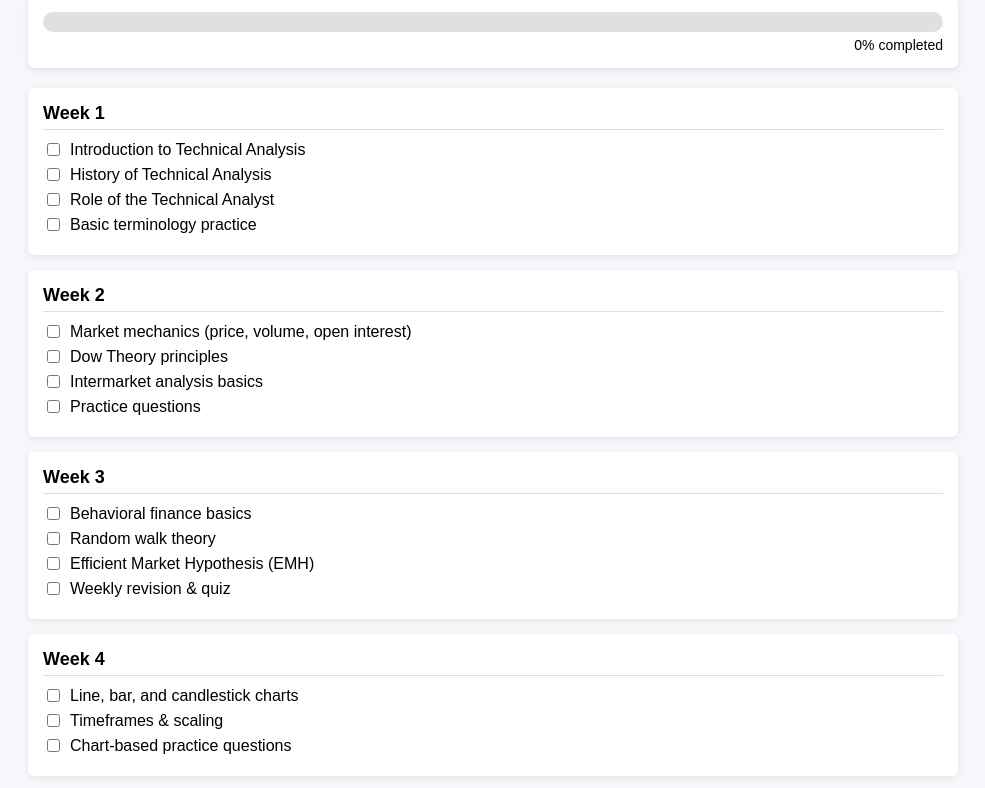
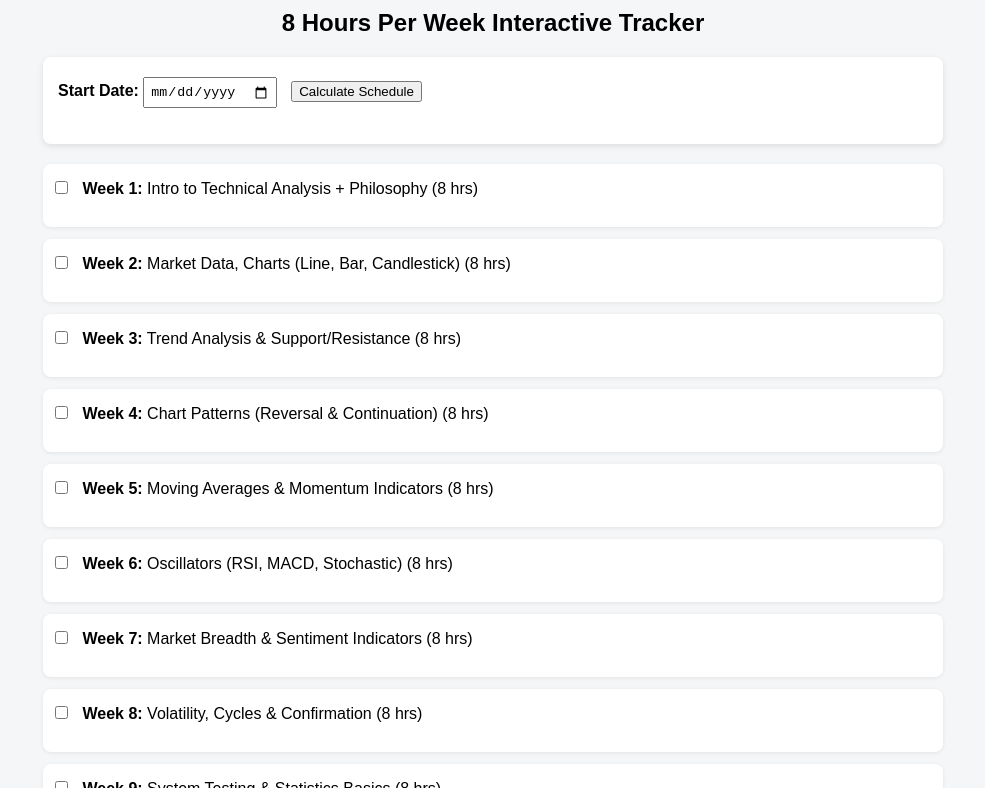
Before and after one commit to SimIceman/CMT-Study, a plain HTML site: page index.html in a window 1280 px wide. Shown: the part 91-879 px from the top of the page, without its empty margins (147-1132 px from the left). Drawn offline with Linux system fonts and the light colour scheme.

Commit message:
Update index.html

```diff
--- a/index.html
+++ b/index.html
@@ -2,263 +2,136 @@
 <html lang="en">
 <head>
   <meta charset="UTF-8" />
-  <title>CMT Level I – Study Progress Tracker</title>
+  <meta name="viewport" content="width=device-width, initial-scale=1.0" />
+  <title>CMT Level 1 – Interactive Study Tracker</title>
   <style>
     body {
       font-family: Arial, sans-serif;
-      background: #f5f7fa;
-      margin: 0;
+      background: #f4f6f8;
       padding: 20px;
+      max-width: 900px;
+      margin: auto;
     }
-
-    h1 {
+    h1, h2 {
       text-align: center;
-      margin-bottom: 10px;
     }
-
-    .progress-container {
-      max-width: 900px;
-      margin: 0 auto 20px auto;
+    .controls {
       background: #ffffff;
       padding: 15px;
-      border-radius: 6px;
+      border-radius: 8px;
+      margin-bottom: 20px;
       box-shadow: 0 2px 6px rgba(0,0,0,0.1);
     }
-
-    .progress-bar {
-      height: 20px;
-      background: #e0e0e0;
-      border-radius: 10px;
-      overflow: hidden;
+    label {
+      font-weight: bold;
     }
-
-    .progress-fill {
-      height: 100%;
-      width: 0%;
-      background: #4caf50;
-      transition: width 0.3s ease;
+    input {
+      margin: 5px 10px 5px 0;
+      padding: 5px;
     }
-
-    .progress-text {
-      text-align: right;
-      font-size: 14px;
-      margin-top: 5px;
+    .week {
+      background: #ffffff;
+      margin-bottom: 12px;
+      padding: 12px;
+      border-radius: 8px;
+      box-shadow: 0 1px 4px rgba(0,0,0,0.08);
     }
-
-    .week {
-      max-width: 900px;
-      margin: 15px auto;
+    .week.completed {
+      background: #d4edda;
+    }
+    .progress {
+      margin-top: 20px;
       background: #ffffff;
       padding: 15px;
-      border-radius: 6px;
-      box-shadow: 0 2px 6px rgba(0,0,0,0.08);
-    }
-
-    .week h2 {
-      margin: 0 0 10px 0;
-      font-size: 18px;
-      border-bottom: 1px solid #ddd;
-      padding-bottom: 5px;
-    }
-
-    .task {
-      display: flex;
-      align-items: center;
-      margin: 6px 0;
-    }
-
-    .task input {
-      margin-right: 10px;
-    }
-
-    .task label {
-      cursor: pointer;
-    }
-
-    footer {
-      text-align: center;
-      font-size: 12px;
-      margin-top: 20px;
-      color: #666;
+      border-radius: 8px;
+      box-shadow: 0 2px 6px rgba(0,0,0,0.1);
     }
   </style>
 </head>
 <body>
 
-<h1>CMT Level I – 16 Week Study Tracker (8 hrs/week)</h1>
+<h1>CMT Level 1 – Study Planner</h1>
+<h2>8 Hours Per Week Interactive Tracker</h2>
 
-<div class="progress-container">
-  <div class="progress-bar">
-    <div class="progress-fill" id="progressFill"></div>
-  </div>
-  <div class="progress-text" id="progressText">0% completed</div>
+<div class="controls">
+  <label>Start Date:</label>
+  <input type="date" id="startDate" />
+  <button onclick="calculateDates()">Calculate Schedule</button>
+  <p id="endDate"></p>
+  <p id="timeRemaining"></p>
 </div>
 
-<div id="weeksContainer"></div>
+<div id="weeks"></div>
 
-<footer>
-  Progress is saved automatically in your browser.
-</footer>
+<div class="progress">
+  <h3>Progress</h3>
+  <p id="progressText">0 / 12 weeks completed</p>
+</div>
 
 <script>
-  const schedule = [
-    { week: "Week 1", tasks: [
-      "Introduction to Technical Analysis",
-      "History of Technical Analysis",
-      "Role of the Technical Analyst",
-      "Basic terminology practice"
-    ]},
-    { week: "Week 2", tasks: [
-      "Market mechanics (price, volume, open interest)",
-      "Dow Theory principles",
-      "Intermarket analysis basics",
-      "Practice questions"
-    ]},
-    { week: "Week 3", tasks: [
-      "Behavioral finance basics",
-      "Random walk theory",
-      "Efficient Market Hypothesis (EMH)",
-      "Weekly revision & quiz"
-    ]},
-    { week: "Week 4", tasks: [
-      "Line, bar, and candlestick charts",
-      "Timeframes & scaling",
-      "Chart-based practice questions"
-    ]},
-    { week: "Week 5", tasks: [
-      "Trend concepts",
-      "Support & resistance",
-      "Breakouts & confirmations",
-      "Practice questions"
-    ]},
-    { week: "Week 6", tasks: [
-      "Moving averages (SMA, EMA, WMA)",
-      "Trend-following logic",
-      "Revision & mixed questions"
-    ]},
-    { week: "Week 7", tasks: [
-      "Head & Shoulders patterns",
-      "Double/Triple tops & bottoms",
-      "Pattern psychology",
-      "Practice questions"
-    ]},
-    { week: "Week 8", tasks: [
-      "Triangles, flags, pennants",
-      "Gaps & price objectives",
-      "Practice questions"
-    ]},
-    { week: "Week 9", tasks: [
-      "RSI",
-      "Stochastic oscillator",
-      "Rate of Change",
-      "Practice questions"
-    ]},
-    { week: "Week 10", tasks: [
-      "MACD",
-      "Bollinger Bands",
-      "Indicator limitations",
-      "Revision & quiz"
-    ]},
-    { week: "Week 11", tasks: [
-      "Volume analysis",
-      "On-Balance Volume (OBV)",
-      "Accumulation/Distribution",
-      "Practice questions"
-    ]},
-    { week: "Week 12", tasks: [
-      "Market breadth indicators",
-      "Sentiment indicators",
-      "Volatility indicators (VIX)",
-      "Practice questions"
-    ]},
-    { week: "Week 13", tasks: [
-      "Cycle analysis basics",
-      "System testing concepts",
-      "Confirmation & non-confirmation",
-      "Weekly revision"
-    ]},
-    { week: "Week 14", tasks: [
-      "CMT ethics",
-      "CFA Code & Standards overview",
-      "Ethics practice questions"
-    ]},
-    { week: "Week 15", tasks: [
-      "Full syllabus revision",
-      "Formula & indicator review",
-      "Timed practice tests"
-    ]},
-    { week: "Week 16", tasks: [
-      "Mock exam 1",
-      "Mock exam 2",
-      "Error log review",
-      "Final light revision"
-    ]}
+  const studyPlan = [
+    "Intro to Technical Analysis + Philosophy",
+    "Market Data, Charts (Line, Bar, Candlestick)",
+    "Trend Analysis & Support/Resistance",
+    "Chart Patterns (Reversal & Continuation)",
+    "Moving Averages & Momentum Indicators",
+    "Oscillators (RSI, MACD, Stochastic)",
+    "Market Breadth & Sentiment Indicators",
+    "Volatility, Cycles & Confirmation",
+    "System Testing & Statistics Basics",
+    "Ethics & Professional Conduct",
+    "Full Revision + Weak Areas",
+    "Mock Exams & Final Review"
   ];
 
-  const container = document.getElementById("weeksContainer");
+  const weeksDiv = document.getElementById("weeks");
 
-  function loadProgress() {
-    return JSON.parse(localStorage.getItem("cmtProgress")) || {};
-  }
+  studyPlan.forEach((topic, index) => {
+    const div = document.createElement("div");
+    div.className = "week";
+    div.innerHTML = `
+      <input type="checkbox" onchange="toggleComplete(this, ${index})" />
+      <strong>Week ${index + 1}:</strong> ${topic} (8 hrs)
+      <p id="date-${index}"></p>
+    `;
+    weeksDiv.appendChild(div);
+  });
 
-  function saveProgress(progress) {
-    localStorage.setItem("cmtProgress", JSON.stringify(progress));
+  function toggleComplete(checkbox, index) {
+    const weekDiv = checkbox.parentElement;
+    weekDiv.classList.toggle("completed", checkbox.checked);
+    updateProgress();
   }
 
   function updateProgress() {
-    const checkboxes = document.querySelectorAll("input[type='checkbox']");
-    const completed = Array.from(checkboxes).filter(cb => cb.checked).length;
-    const total = checkboxes.length;
-    const percentage = Math.round((completed / total) * 100);
-
-    document.getElementById("progressFill").style.width = percentage + "%";
-    document.getElementById("progressText").textContent = percentage + "% completed";
+    const completed = document.querySelectorAll(".week.completed").length;
+    document.getElementById("progressText").innerText = `${completed} / ${studyPlan.length} weeks completed`;
   }
 
-  function render() {
-    const progress = loadProgress();
+  function calculateDates() {
+    const startDateInput = document.getElementById("startDate").value;
+    if (!startDateInput) return;
 
-    schedule.forEach((weekData, wIndex) => {
-      const weekDiv = document.createElement("div");
-      weekDiv.className = "week";
-
-      const title = document.createElement("h2");
-      title.textContent = weekData.week;
-      weekDiv.appendChild(title);
-
-      weekData.tasks.forEach((task, tIndex) => {
-        const taskId = `w${wIndex}_t${tIndex}`;
-
-        const taskDiv = document.createElement("div");
-        taskDiv.className = "task";
-
-        const checkbox = document.createElement("input");
-        checkbox.type = "checkbox";
-        checkbox.id = taskId;
-        checkbox.checked = progress[taskId] || false;
-
-        checkbox.addEventListener("change", () => {
-          progress[taskId] = checkbox.checked;
-          saveProgress(progress);
-          updateProgress();
-        });
-
-        const label = document.createElement("label");
-        label.htmlFor = taskId;
-        label.textContent = task;
-
-        taskDiv.appendChild(checkbox);
-        taskDiv.appendChild(label);
-        weekDiv.appendChild(taskDiv);
-      });
-
-      container.appendChild(weekDiv);
+    const startDate = new Date(startDateInput);
+    studyPlan.forEach((_, i) => {
+      const weekStart = new Date(startDate);
+      weekStart.setDate(startDate.getDate() + i * 7);
+      document.getElementById(`date-${i}`).innerText = `Week starts: ${weekStart.toDateString()}`;
     });
 
-    updateProgress();
+    const endDate = new Date(startDate);
+    endDate.setDate(startDate.getDate() + studyPlan.length * 7);
+    document.getElementById("endDate").innerText = `Expected Completion Date: ${endDate.toDateString()}`;
+
+    const today = new Date();
+    const diffTime = endDate - today;
+    const diffDays = Math.ceil(diffTime / (1000 * 60 * 60 * 24));
+    if (diffDays > 0) {
+      document.getElementById("timeRemaining").innerText = `Days remaining: ${diffDays}`;
+    } else {
+      document.getElementById("timeRemaining").innerText = `Schedule completed or overdue`;
+    }
   }
-
-  render();
 </script>
 
 </body>
```
